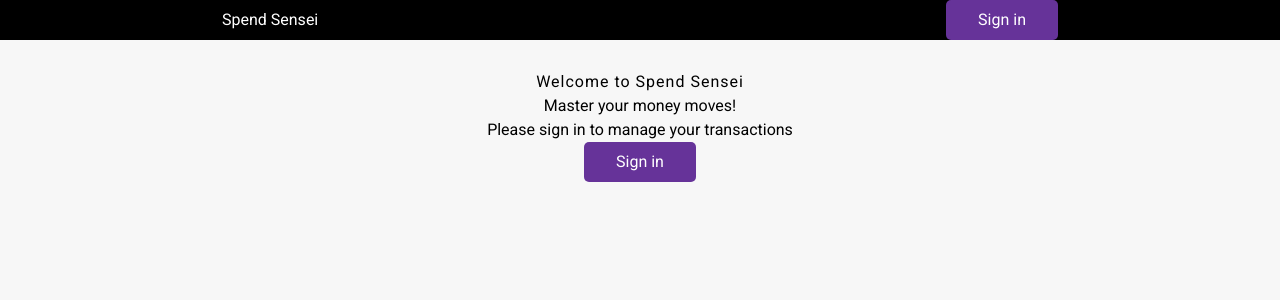
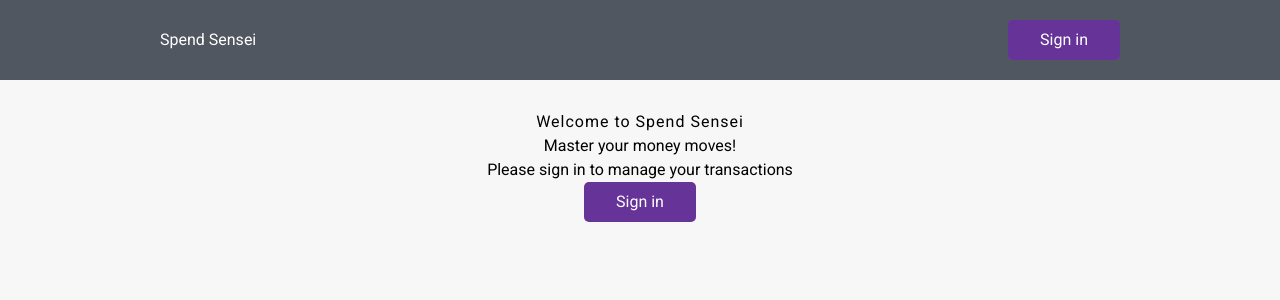
Before and after one commit to oluoko/Spend-Sensei_Expense-Tracker, a Next.js app: page / in a window 1280 px wide. Shown: the top 300 px of the page. Built offline with nearby package versions, Linux system fonts and the light colour scheme; no server answers.

Commit message:
Expense Tracker(Next.js): Updated styling

```diff
--- a/app/globals.css
+++ b/app/globals.css
@@ -19,7 +19,6 @@ body {
 
 .container {
   margin: 30px auto;
-  width: 350px;
   display: flex;
   flex-direction: column;
   align-items: center;
@@ -27,7 +26,7 @@ body {
 }
 
 .navbar {
-  background: #000;
+  background: #505760;
   color: #fff;
 }
 
@@ -53,7 +52,6 @@ body {
   display: flex;
   justify-content: space-between;
   align-items: center;
-  max-width: 900px;
   margin: 0 auto;
   padding: 0 2rem;
 }
--- a/app/layout.tsx
+++ b/app/layout.tsx
@@ -23,7 +23,7 @@ export default function RootLayout({
       <html lang="en">
         <body className={roboto.className}>
           <Header />
-          <main className="container">{children}</main>
+          <main className="container w-5/6 md:w-4/5 ">{children}</main>
           <ToastContainer />
         </body>
       </html>
--- a/app/page.tsx
+++ b/app/page.tsx
@@ -13,7 +13,7 @@ const HomePage = async () => {
   }
 
   return (
-    <main>
+    <main className="w-full">
       <h2 className="py-6 text-xl">
         Welcome,{" "}
         <span className="text-2xl font-extrabold font-sans">
@@ -24,10 +24,18 @@ const HomePage = async () => {
       </h2>
 
       <p className="text-lg font-semibold mb-8">Master your money moves!</p>
-      <Balance />
-      <IncomeExpense />
-      <AddTransaction />
-      <TransactionList />
+      <div className="grid md:flex md:justify-between">
+        <div className="w-full md:w-2/3 md:pr-[70px]">
+          <AddTransaction />
+          <TransactionList />
+        </div>
+        <div className="w-full md:w-1/3  relative ">
+          <div className="relative md:fixed w-full md:w-1/3 md:top-[15%] border-black border-[0.4px] shadow-md bg-[#D9D0CC]  rounded-xl p-4 md:p-10">
+            <Balance />
+            <IncomeExpense />
+          </div>
+        </div>
+      </div>
     </main>
   );
 };
--- a/components/Balance.tsx
+++ b/components/Balance.tsx
@@ -5,12 +5,12 @@ const Balance = async () => {
   const { balance } = await getUserBalance();
 
   return (
-    <>
+    <div>
       <h4>Your Balance</h4>
       <h1 className="text-4xl font-bold">
         Ksh {addCommas(Number(balance?.toFixed(2) ?? 0))}
       </h1>
-    </>
+    </div>
   );
 };
 
--- a/components/Header.tsx
+++ b/components/Header.tsx
@@ -11,8 +11,8 @@ const Header = async () => {
   const user = await checkUser();
 
   return (
-    <nav className="navbar">
-      <div className="navbar-container">
+    <nav className="navbar h-20 ">
+      <div className="navbar-container h-full w-full md:w-4/5 ">
         <h2>Spend Sensei</h2>
         <div className="">
           <SignedOut>
--- a/components/IncomeExpense.tsx
+++ b/components/IncomeExpense.tsx
@@ -5,14 +5,18 @@ const IncomeExpense = async () => {
   const { income, expense } = await getIncomeExpense();
 
   return (
-    <div className="inc-exp-container">
+    <div className="inc-exp-container rounded-lg h-[55%] text-2xl md:text-3xl">
       <div>
         <h4>Income</h4>
-        <p className="money plus">Ksh {addCommas(Number(income?.toFixed(2)))}</p>
+        <p className="money plus text-2xl md:text-3xl py-4">
+          Ksh {addCommas(Number(income?.toFixed(2)))}
+        </p>
       </div>
       <div>
         <h4>Expense</h4>
-        <p className="money minus">Ksh {addCommas(Number(expense?.toFixed(2)))}</p>
+        <p className="money minus text-2xl md:text-3xl py-4">
+          Ksh {addCommas(Number(expense?.toFixed(2)))}
+        </p>
       </div>
     </div>
   );
```
Also changed, not shown: 1 other file (tests, documents, lock files or other folders).
